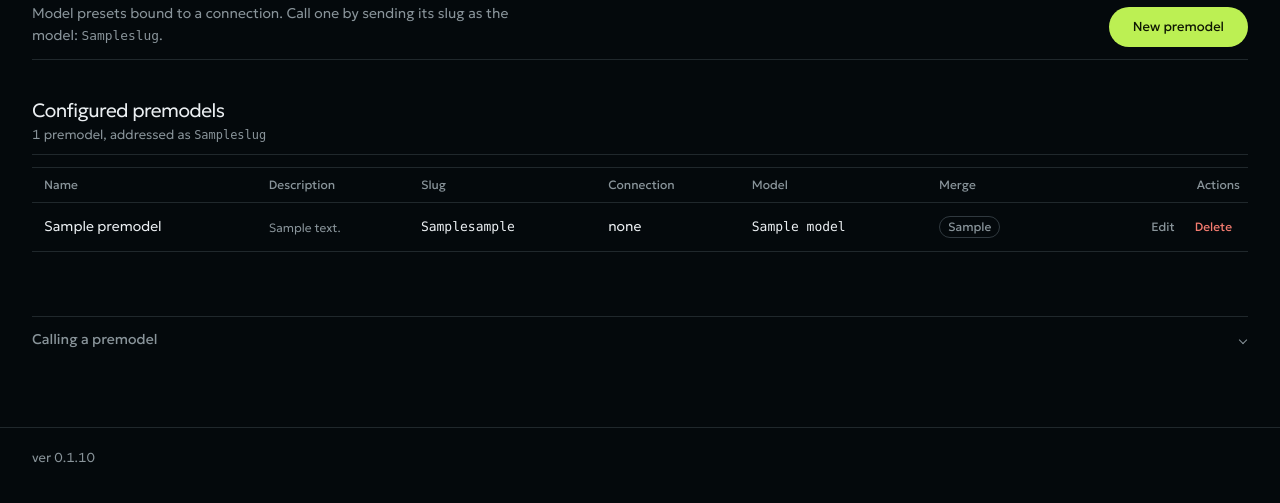
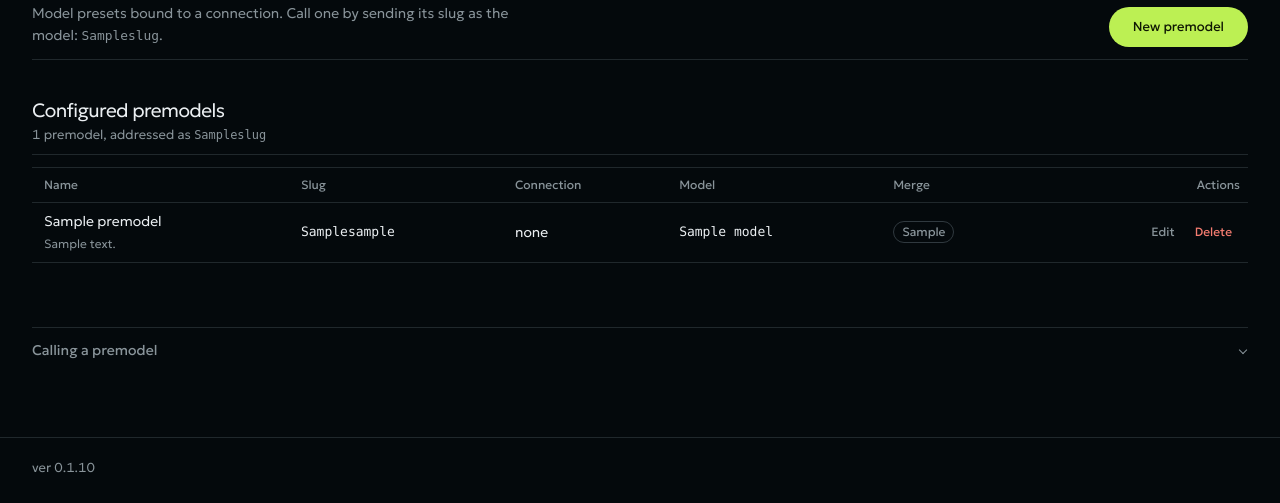
Before and after one commit to Randomboixd/MidWare, a Flask app: template midware/templates/premodels.html in a window 1280 px wide. Shown: the part 107-610 px from the top of the page. Run offline with Flask 3, Linux system fonts and the light colour scheme; data comes from the database, SQL or seed files in the repository; the template is opened without the code that fills it: most values are stand-ins (such as "Sample title", 1, 10 or a date in 2020).

Commit message:
premodels: the list table stacks, the description rides under the name
The description column folds into the name cell as a quiet second line, the
slug keeps the live prefix in mono, and the table joins the stacking set:
under 700px each row is a labelled block with thumb-sized Edit and Delete,
and long mono values wrap instead of pushing the page wide.

```diff
--- a/midware/static/style.css
+++ b/midware/static/style.css
@@ -2494,7 +2494,8 @@ tr.is-temporary > td { background: color-mix(in oklab, var(--color-paper-2) 70%,
   /* A URL is worth reading in full on the page that exists to show upstreams,
      so it wraps instead of trailing off in an ellipsis. */
   .mw-stack .mw-row-target,
-  .mw-stack .mw-row-sub.mono {
+  .mw-stack .mw-row-sub.mono,
+  .mw-stack td.mono {
     overflow-wrap: anywhere;
     white-space: normal;
     overflow: visible;
--- a/midware/templates/premodels.html
+++ b/midware/templates/premodels.html
@@ -32,25 +32,25 @@
   </div>
   {% elif premodels %}
   <div class="scroll">
-    <table class="compact border">
+    <table class="compact border mw-stack">
       <thead>
-        <tr><th>Name</th><th>Description</th><th>Slug</th><th>Connection</th><th>Model</th><th>Merge</th><th class="num">Actions</th></tr>
+        <tr><th>Name</th><th>Slug</th><th>Connection</th><th>Model</th><th>Merge</th><th class="num">Actions</th></tr>
       </thead>
       <tbody>
         {% for p in premodels %}
         <tr class="mw-row">
           <td class="mw-cell-name">
             <a class="mw-row-name" href="{{ url_for('admin.premodel_edit', premodel_id=p['id']) }}">{{ p['name'] }}</a>
+            <span class="mw-row-sub" title="{{ p['description'] or 'none' }}">{{ p['description'] or 'none' }}</span>
           </td>
-          <td><span class="mw-row-sub" title="{{ p['description'] or 'none' }}">{{ p['description'] or 'none' }}</span></td>
-          <td class="mono">{{ premodel_prefix }}{{ p['slug'] }}</td>
-          <td>{{ route_names.get(p['route_id'], 'none') }}</td>
-          <td class="mono">{{ p['model'] }}</td>
-          <td>
+          <td class="mono" data-label="Slug">{{ premodel_prefix }}{{ p['slug'] }}</td>
+          <td data-label="Connection">{{ route_names.get(p['route_id'], 'none') }}</td>
+          <td class="mono" data-label="Model">{{ p['model'] }}</td>
+          <td data-label="Merge">
             {% if p['use_workflow'] %}<span class="pill">workflow</span>
             {% else %}<span class="pill">{{ p['merge_mode'] }}</span>{% endif %}
           </td>
-          <td>
+          <td class="mw-cell-actions">
             <div class="mw-row-actions">
               <a class="mw-row-action" href="{{ url_for('admin.premodel_edit', premodel_id=p['id']) }}">Edit</a>
               <form method="post" class="inline-form" data-confirm-name="{{ p['name'] }}"
@@ -78,13 +78,13 @@
 <details class="mw-reference">
   <summary>Calling a premodel</summary>
   <p>Send the slug as the whole <code>model</code> value. Trailing text after the slug overrides
-     the premodel's model, and a <code>[Host]</code> prefix still wins for routing.</p>
+     the premodel’s model, and a <code>[Host]</code> prefix still wins for routing.</p>
   <pre class="mono">{
   "model": "{{ premodel_prefix }}programming-model",
   "messages": [...]
 }</pre>
   <ul>
-    <li><code>{{ premodel_prefix }}slug</code> → the premodel's connection and model.</li>
+    <li><code>{{ premodel_prefix }}slug</code> → the premodel’s connection and model.</li>
     <li>Unknown slug → <code>404 unknown_premodel</code>.</li>
   </ul>
   <p>Premodels alias models, bind a system prompt, or accept a SillyTavern preset.</p>
```
